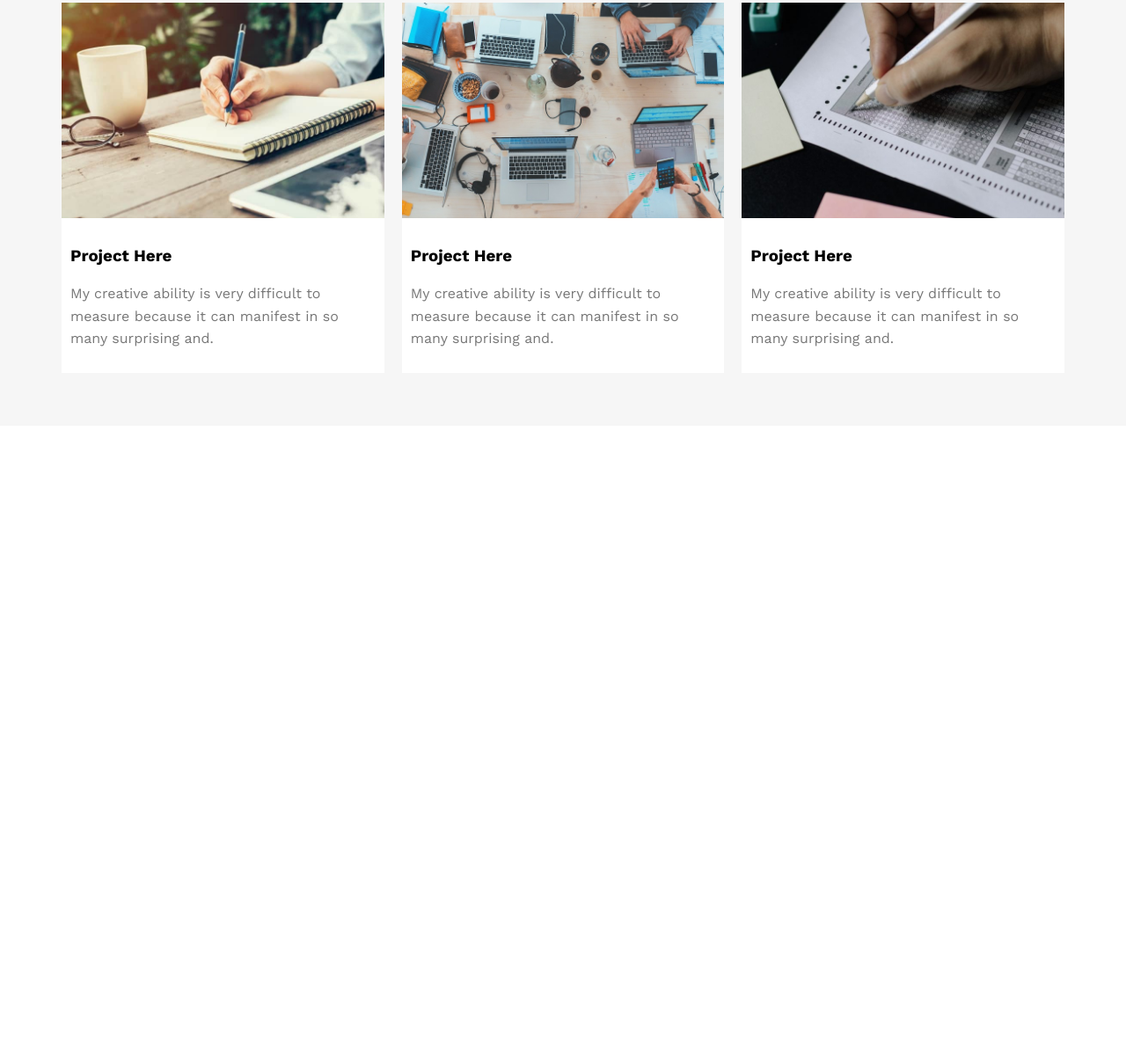
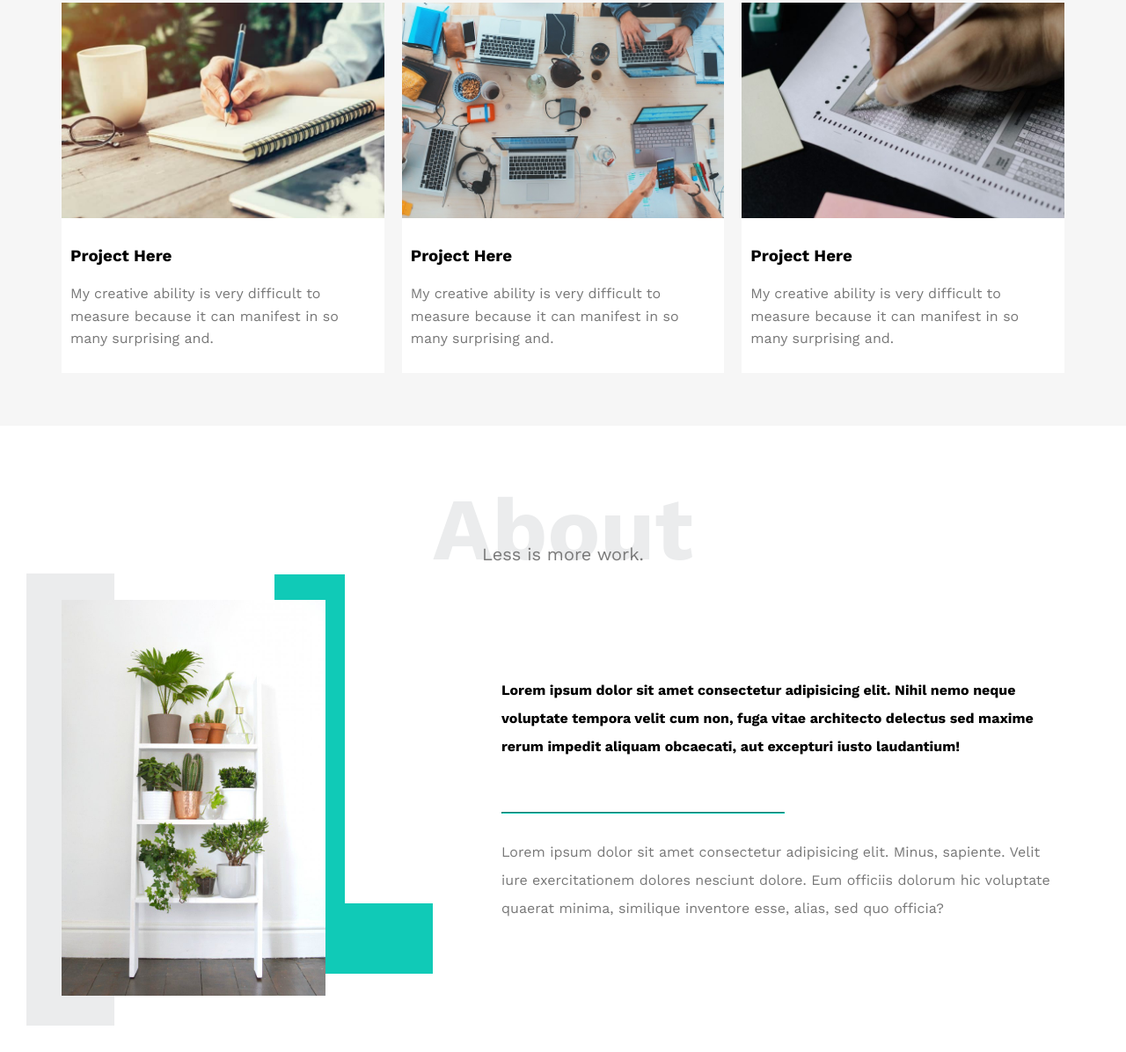
Before and after one commit to amrmoussa17/HTML-CSS-Project-Leon, a plain HTML site: page index.html in a window 1280 px wide. Shown: the part 2023-3219 px from the top of the page at 88% size. Before the commit the page ends 2507 px from the top, so only its background shows below. Drawn offline with nearby package versions, Linux system fonts and the light colour scheme.

Commit message:
added about section

```diff
--- a/css/style.css
+++ b/css/style.css
@@ -274,3 +274,83 @@ header .header {
     line-height: 1.6;
 }
 /* End Portfolio */
+/* start About */
+.about {
+    padding-top: var(--section-padding);
+    padding-bottom: var(--section-padding);
+}
+.about-content {
+    margin-top: 40px;
+    display: flex;
+    flex-wrap: wrap;
+    justify-content: space-between;
+    align-items: center;
+}
+@media (max-width: 991px) {
+    .about-content {
+        margin-top: 40px;
+        display: flex;
+        flex-direction: column;
+        align-items: center;
+    }
+    .about-image {
+        width: 300px;
+    }
+    .about-text {
+        padding:10px;
+    }
+}
+.about-image {
+    width: 300px;
+    position: relative;
+}
+.about-image::before {
+    content: '';
+    width: 100px;
+    height: calc(100% + 60px);
+    background-color: #ebeced;
+    position: absolute;
+    top: -30px;
+    left : -40px;
+    z-index:  -1;
+}
+@media (max-width: 991px) {
+    .about-image::after,
+    .about-image::before
+     {
+        display: none;
+    }
+}
+.about-image::after {
+    content: '';
+    width: 100px;
+    height: calc(100% - 80px);
+    border-bottom: solid 80px var(--main-color);
+    border-left: solid 80px var(--main-color);
+    position: absolute;
+    top: -29px;
+    right: -122px;
+    z-index: -1;
+}
+
+.about-image img {
+    width: 100%;
+}
+.about-text {
+    flex-basis: calc(100% - 500px)
+}
+.about-text p:first-child {
+    font-weight: bold;
+    line-height: 2;
+    margin-bottom: 50px;
+}
+.about-text p:nth-of-type(2){
+    line-height: 2;
+    color: #777;
+}
+.about-text hr {
+    display: inline-block;
+    border-color: var(--main-color);
+    width: 50%
+}
+/* End About */
--- a/index.html
+++ b/index.html
@@ -154,5 +154,23 @@
         </div>
     </div>
     <!-- End Portfolio -->
+    <!-- Start About -->
+    <div class="about">
+        <div class="container">
+            <h1 class="special-heading">About</h1>
+            <p>Less is more work.</p>
+            <div class="about-content">
+                <div class="about-image">
+                    <img src="imgs/about.jpg" alt="img">
+                </div>
+                <div class="about-text">
+                    <p>Lorem ipsum dolor sit amet consectetur adipisicing elit. Nihil nemo neque voluptate tempora velit cum non, fuga vitae architecto delectus sed maxime rerum impedit aliquam obcaecati, aut excepturi iusto laudantium!</p>
+                    <hr>
+                    <p>Lorem ipsum dolor sit amet consectetur adipisicing elit. Minus, sapiente. Velit iure exercitationem dolores nesciunt dolore. Eum officiis dolorum hic voluptate quaerat minima, similique inventore esse, alias, sed quo officia?</p>
+                </div>
+            </div>
+        </div>
+    </div>
+    <!-- End About -->
 </body>
 </html>
```
